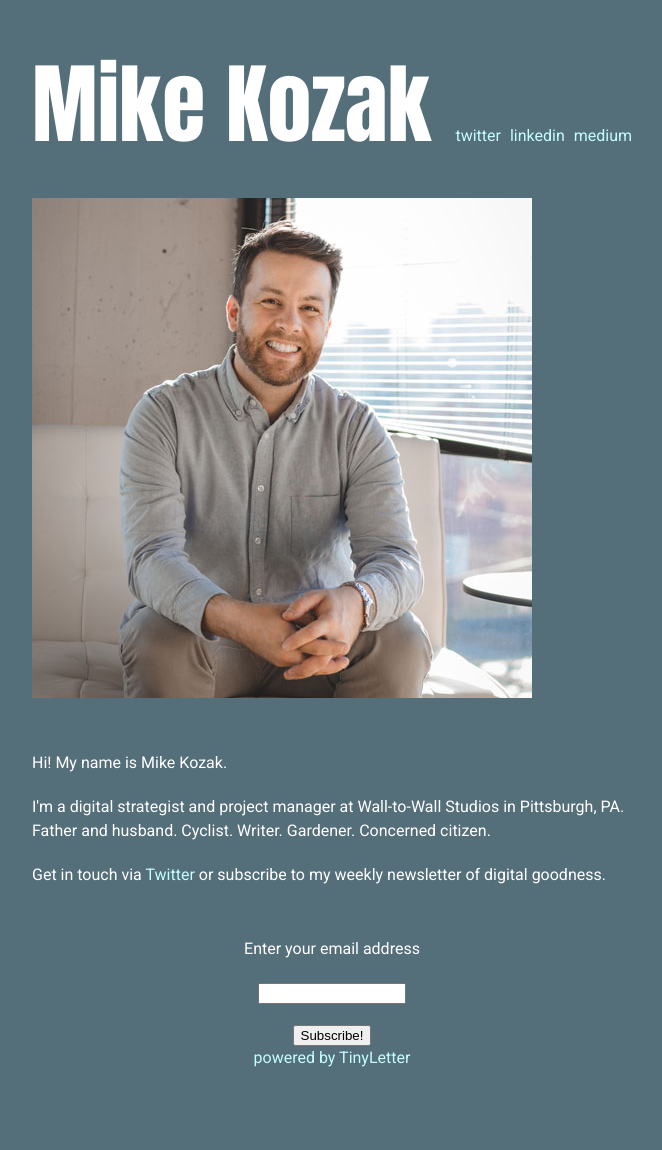
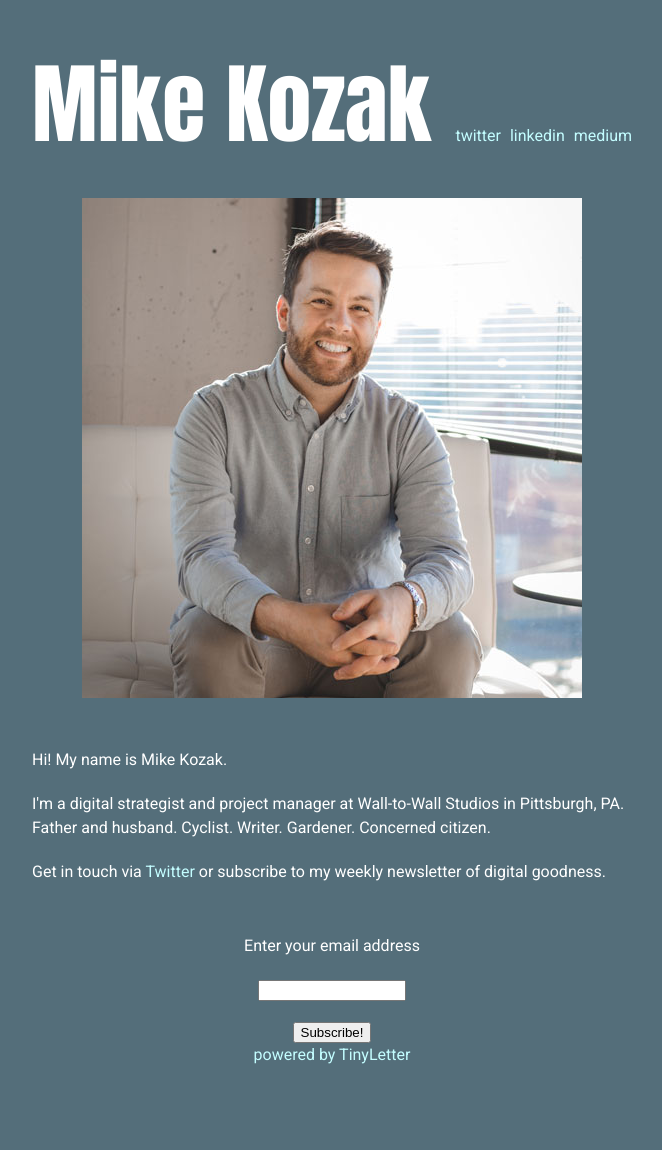
Before and after one commit to mwkozak/mwkozak.github.io, a Jekyll site: the page built from index.html, in a window 1280 px wide. Shown: the whole page, without its empty margins (308-970 px from the left). Built offline with Jekyll 4.4.1, drawn with Linux system fonts in a browser that asks for light colours.

Commit message:
space out

```diff
--- a/assets/css/main.scss
+++ b/assets/css/main.scss
@@ -90,12 +90,15 @@ ul {
 		font-size: 1.4em;
 		margin-bottom: 5px;
 	}
+	img {
+		display: block;
+		margin-left: auto;
+		margin-right: auto;
+		margin-bottom: 50px;
+	}
 }
 
-.headshot {
-	margin: auto;
-	padding-bottom: 50px;
-}
+
 
 .music {
 	padding-bottom: 30px;
--- a/index.html
+++ b/index.html
@@ -13,9 +13,7 @@ layout: default
     </ul>
 </div>
 <div class="blog">
-  <div class="headshot">
-    <img src="/assets/images/mike.jpg" />
-  </div>
+  <img src="/assets/images/mike.jpg" />
   <p>Hi! My name is Mike Kozak.</p>
   <p> I'm a digital strategist and project manager at Wall-to-Wall Studios in Pittsburgh, PA. Father and husband. Cyclist. Writer. Gardener. Concerned citizen.</p>
   <p>Get in touch via <a href="http://twitter.com/mwkozak" target="_blank">Twitter</a> or subscribe to my weekly newsletter of digital goodness.</p>
```
